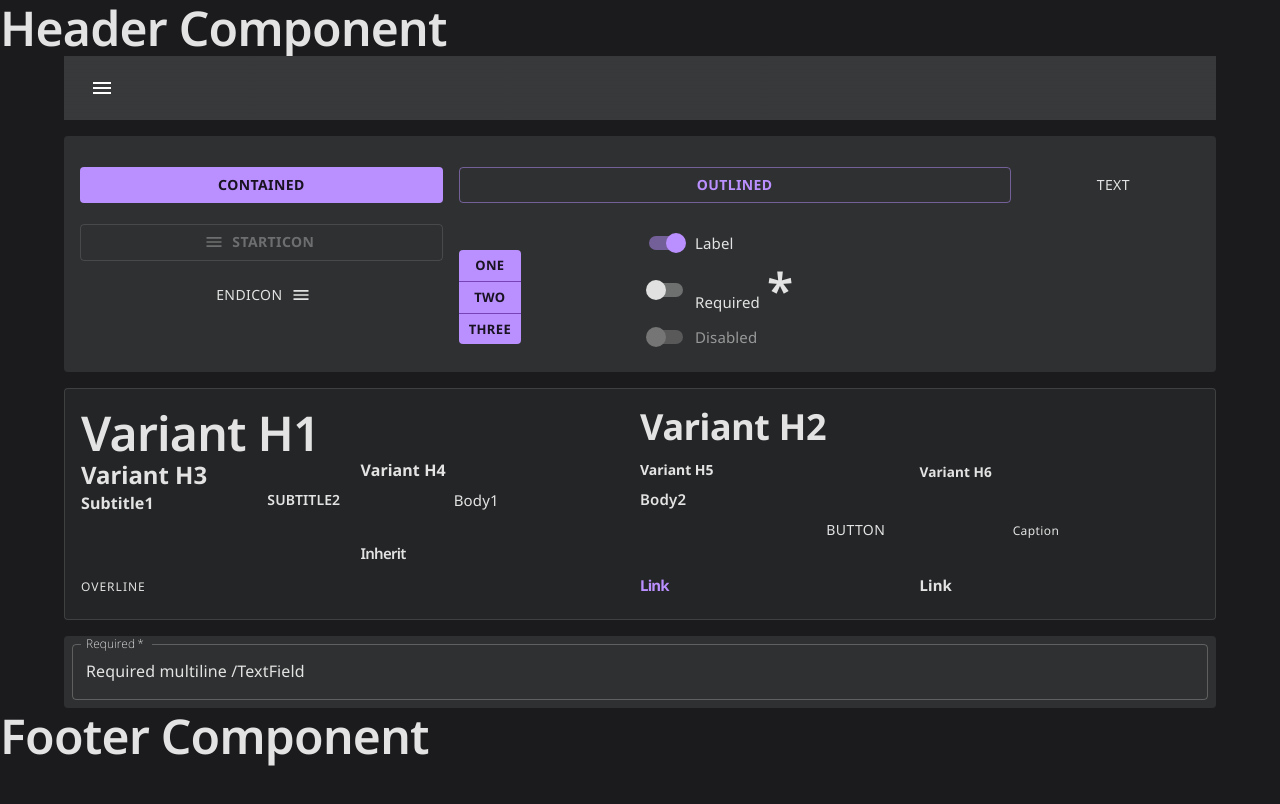
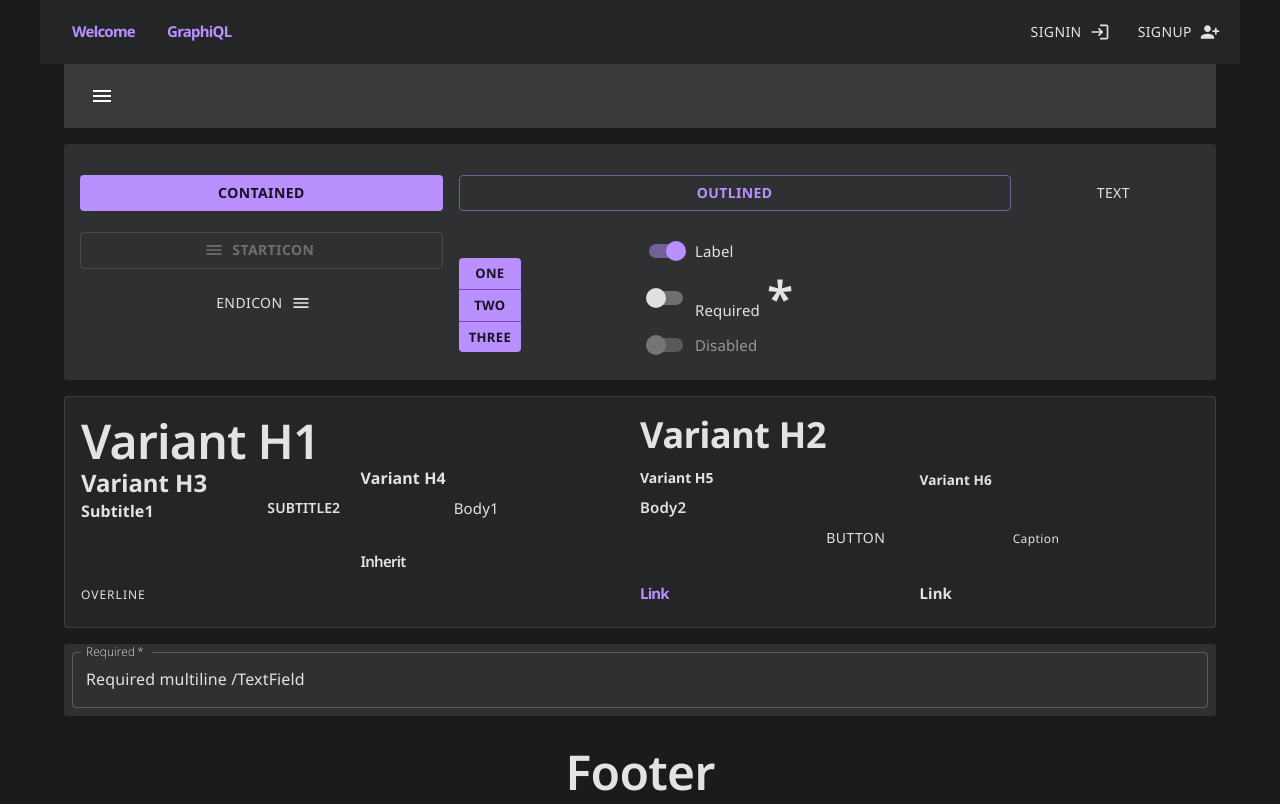
Before and after one commit to Ivan-Gav/graphiql-app, a React (Vite) app: page / in a window 1280 px wide. Built offline with nearby package versions, Linux system fonts and the light colour scheme.

Commit message:
feat: add root layout

```diff
--- /dev/null
+++ b/src/components/Footer/Footer.tsx
@@ -0,0 +1,9 @@
+import { Box, Typography } from '@mui/material';
+
+export default function Footer() {
+  return (
+    <Box sx={{ marginTop: 'auto' }}>
+      <Typography variant="h1">Footer</Typography>
+    </Box>
+  );
+}
--- /dev/null
+++ b/src/components/Header/Header.tsx
@@ -0,0 +1,139 @@
+import { useState } from 'react';
+import { NavLink, useNavigate } from 'react-router-dom';
+import {
+  AppBar,
+  Box,
+  Button,
+  Divider,
+  IconButton,
+  Link,
+  Menu,
+  MenuItem,
+  Toolbar,
+  Typography,
+  useScrollTrigger,
+} from '@mui/material';
+import { Login, PersonAddAlt1 } from '@mui/icons-material';
+import MenuIcon from '@mui/icons-material/Menu';
+
+export default function Header() {
+  const [anchorElNav, setAnchorElNav] = useState<null | HTMLElement>(null);
+
+  const navigate = useNavigate();
+
+  const handleOpenNavMenu = (event: React.MouseEvent<HTMLElement>) => {
+    setAnchorElNav(event.currentTarget);
+  };
+
+  const handleCloseNavMenu = () => {
+    setAnchorElNav(null);
+  };
+
+  const scrollTrigger = useScrollTrigger({
+    disableHysteresis: true,
+    threshold: 1,
+  });
+
+  return (
+    <AppBar position="sticky" sx={{ px: 2 }} elevation={scrollTrigger ? 4 : 0}>
+      <Toolbar disableGutters>
+        <Box sx={{ flexGrow: 1, display: { xs: 'flex', md: 'none' } }}>
+          <Menu
+            id="menu-appbar"
+            anchorEl={anchorElNav}
+            anchorOrigin={{
+              vertical: 'bottom',
+              horizontal: 'left',
+            }}
+            keepMounted
+            transformOrigin={{
+              vertical: 'top',
+              horizontal: 'left',
+            }}
+            open={Boolean(anchorElNav)}
+            onClose={handleCloseNavMenu}
+            sx={{
+              display: { xs: 'block', md: 'none' },
+            }}
+          >
+            <MenuItem
+              onClick={() => {
+                navigate('/');
+                handleCloseNavMenu();
+              }}
+            >
+              <Typography textAlign="center">Welcome</Typography>
+            </MenuItem>
+            <MenuItem
+              onClick={() => {
+                navigate('/graphiql');
+                handleCloseNavMenu();
+              }}
+            >
+              <Typography textAlign="center">GraphiQL</Typography>
+            </MenuItem>
+            <Divider />
+            <MenuItem
+              onClick={() => {
+                navigate('/signin');
+                handleCloseNavMenu();
+              }}
+            >
+              <Typography textAlign="center">Sign In</Typography>
+            </MenuItem>
+            <MenuItem
+              onClick={() => {
+                navigate('/signup');
+                handleCloseNavMenu();
+              }}
+            >
+              <Typography textAlign="center">Sign Up</Typography>
+            </MenuItem>
+          </Menu>
+        </Box>
+
+        <Box sx={{ flexGrow: 1, display: { xs: 'none', md: 'flex' } }}>
+          <Link component={NavLink} to="/" px={2}>
+            Welcome
+          </Link>
+          <Link component={NavLink} to="/graphiql" px={2}>
+            GraphiQL
+          </Link>
+        </Box>
+
+        <Box sx={{ flexGrow: 0, display: { xs: 'none', md: 'flex', gap: 16 } }}>
+          <Button
+            component={NavLink}
+            to="/signin"
+            onClick={handleCloseNavMenu}
+            variant="text"
+            endIcon={<Login />}
+          >
+            SignIn
+          </Button>
+          <Button
+            component={NavLink}
+            to="/signup"
+            onClick={handleCloseNavMenu}
+            variant="text"
+            endIcon={<PersonAddAlt1 />}
+          >
+            SignUp
+          </Button>
+        </Box>
+
+        <IconButton
+          size="large"
+          aria-label="account of current user"
+          aria-controls="menu-appbar"
+          aria-haspopup="true"
+          onClick={handleOpenNavMenu}
+          color="inherit"
+          sx={{ display: { xs: 'flex', md: 'none' } }}
+        >
+          <MenuIcon />
+        </IconButton>
+      </Toolbar>
+    </AppBar>
+  );
+}
--- /dev/null
+++ b/src/layout/RootLayout.tsx
@@ -0,0 +1,26 @@
+import { Suspense } from 'react';
+import { Outlet } from 'react-router-dom';
+import Header from '../components/Header/Header';
+import { Container } from '@mui/material';
+import Footer from '../components/Footer/Footer';
+
+export default function RootLayout() {
+  return (
+    <Container
+      maxWidth="lg"
+      disableGutters
+      sx={{
+        minHeight: '100vh',
+        display: 'flex',
+        flexDirection: 'column',
+        alignItems: 'center',
+      }}
+    >
+      <Header />
+      <Suspense fallback={<>Loading..</>}>
+        <Outlet />
+      </Suspense>
+      <Footer />
+    </Container>
+  );
+}
--- a/src/pages/router.tsx
+++ b/src/pages/router.tsx
@@ -1,5 +1,7 @@
-import React, { lazy, Suspense } from 'react';
-import { Routes, Route, Outlet } from 'react-router-dom';
+import React, { lazy } from 'react';
+import { Routes, Route } from 'react-router-dom';
+
+import RootLayout from '../layout/RootLayout';
 
 const MainPage = lazy(() => import('./MainPage/MainPage'));
 const SignInPage = lazy(() => import('./SignInPage/SignInPage'));
@@ -8,21 +10,10 @@ const Page404 = lazy(() => import('./404/404'));
 
 const Router = (): React.JSX.Element => (
   <Routes>
-    <Route
-      path=""
-      element={
-        <>
-          <>Header Component</>
-          <Suspense fallback={<>Loading..</>}>
-            <Outlet />
-          </Suspense>
-          <>Footer Component</>
-        </>
-      }
-    >
-      <Route path="/" element={<MainPage />} />
-      <Route path="/signin" element={<SignInPage />} />
-      <Route path="/signup" element={<SignUpPage />} />
+    <Route path="/" element={<RootLayout />}>
+      <Route index element={<MainPage />} />
+      <Route path="signin" element={<SignInPage />} />
+      <Route path="signup" element={<SignUpPage />} />
       <Route path="*" element={<Page404 />} />
     </Route>
   </Routes>
```
Also changed, not shown: src/layout/deleteit.txt (deleted), 1 other file (tests, documents, lock files or other folders).
